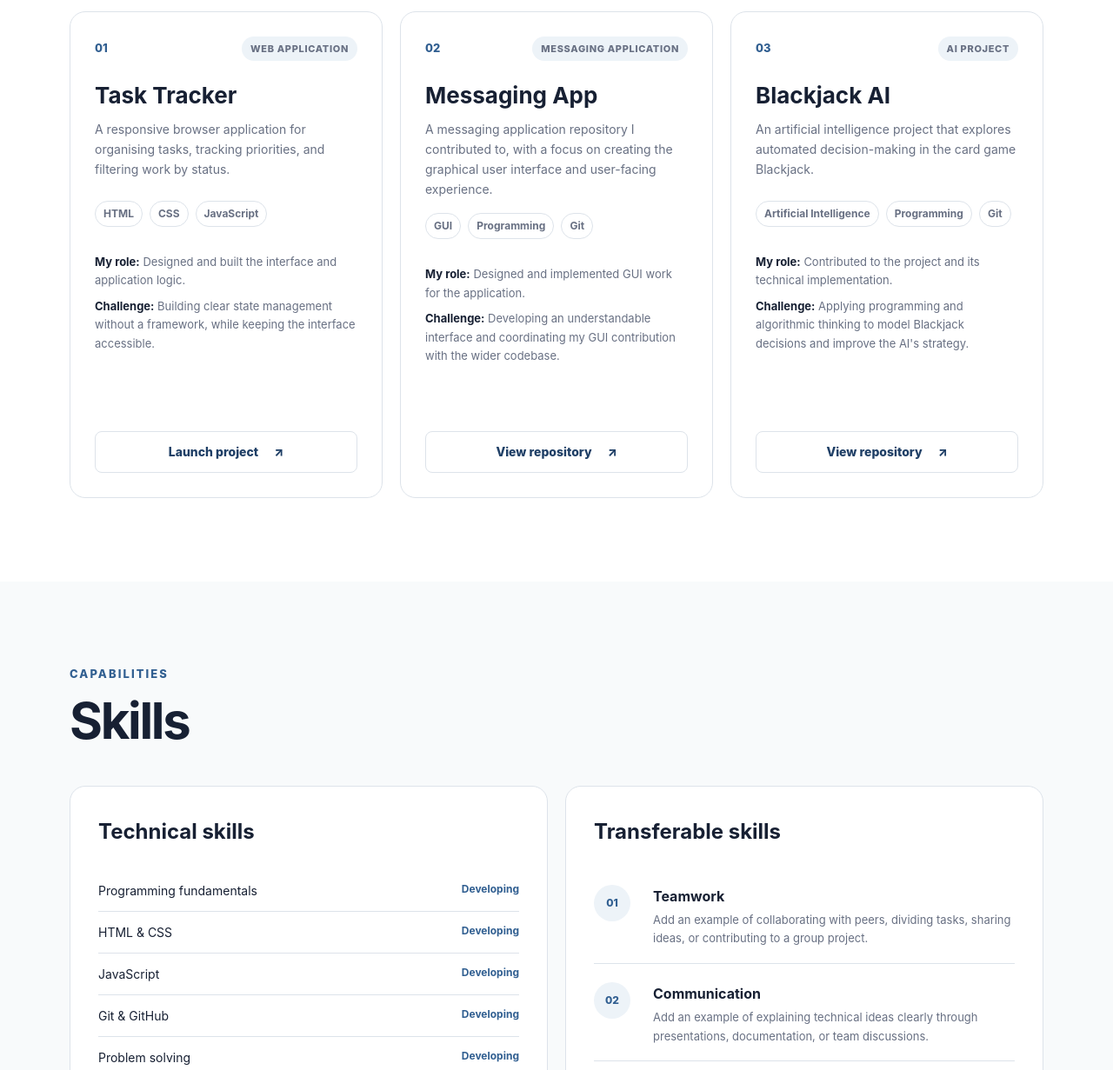
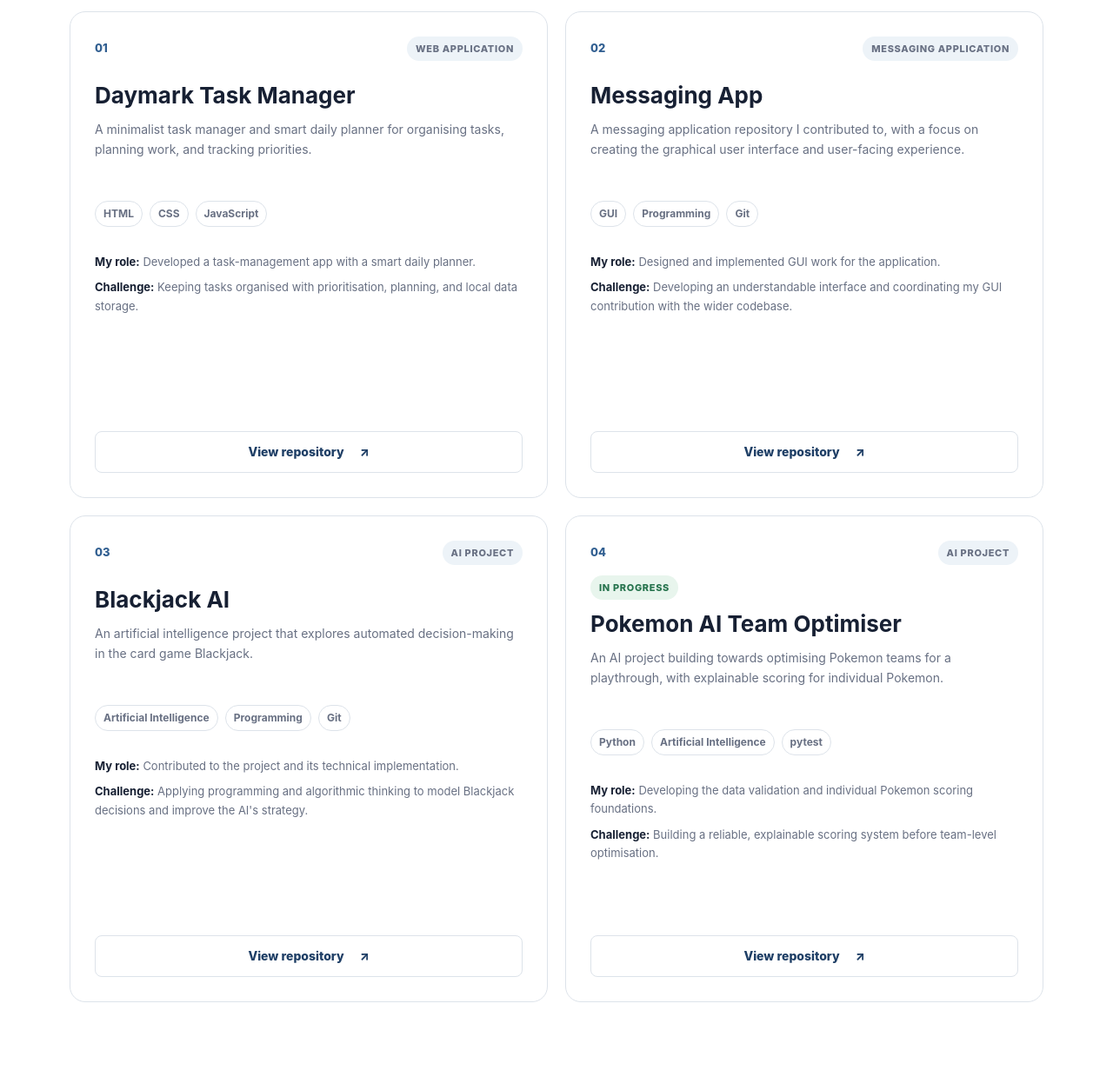
Before and after one commit to faisalsyero/EmployabilityProject, a plain HTML site: page index.html in a window 1280 px wide. Shown: the part 960-2191 px from the top of the page at 87% size. Drawn offline with Linux system fonts and the light colour scheme.

Commit message:
Update portfolio content and styling: rename Task Tracker to Daymark Task Manager, add Pokemon AI Team Optimiser project, and adjust CV links; modify project grid layout for better responsiveness.

```diff
--- a/index.html
+++ b/index.html
@@ -90,10 +90,10 @@
                 <span class="project-number">01</span>
                 <span class="project-type">Web Application</span>
               </div>
-              <h3>Task Tracker</h3>
+              <h3>Daymark Task Manager</h3>
               <p>
-                A responsive browser application for organising tasks, tracking
-                priorities, and filtering work by status.
+                A minimalist task manager and smart daily planner for organising
+                tasks, planning work, and tracking priorities.
               </p>
               <ul class="tag-list" aria-label="Technologies used">
                 <li>HTML</li>
@@ -101,11 +101,11 @@
                 <li>JavaScript</li>
               </ul>
               <div class="project-details">
-                <p><strong>My role:</strong> Designed and built the interface and application logic.</p>
-                <p><strong>Challenge:</strong> Building clear state management without a framework, while keeping the interface accessible.</p>
+                <p><strong>My role:</strong> Developed a task-management app with a smart daily planner.</p>
+                <p><strong>Challenge:</strong> Keeping tasks organised with prioritisation, planning, and local data storage.</p>
               </div>
-              <button class="button button-project" type="button" data-project="projects/task-tracker.html">
-                Launch project
+              <button class="button button-project" type="button" data-url="https://github.com/faisalsyero/task-manager">
+                View repository
                 <span aria-hidden="true">↗</span>
               </button>
             </article>
@@ -155,6 +155,32 @@
                 <p><strong>Challenge:</strong> Applying programming and algorithmic thinking to model Blackjack decisions and improve the AI's strategy.</p>
               </div>
               <button class="button button-project" type="button" data-url="https://github.com/struanmckenzie/blackjack-ai.git">
+                View repository
+                <span aria-hidden="true">↗</span>
+              </button>
+            </article>
+
+            <article class="project-card">
+              <div class="project-top">
+                <span class="project-number">04</span>
+                <span class="project-type">AI Project</span>
+              </div>
+              <p class="project-status">In progress</p>
+              <h3>Pokemon AI Team Optimiser</h3>
+              <p>
+                An AI project building towards optimising Pokemon teams for a
+                playthrough, with explainable scoring for individual Pokemon.
+              </p>
+              <ul class="tag-list" aria-label="Technologies used">
+                <li>Python</li>
+                <li>Artificial Intelligence</li>
+                <li>pytest</li>
+              </ul>
+              <div class="project-details">
+                <p><strong>My role:</strong> Developing the data validation and individual Pokemon scoring foundations.</p>
+                <p><strong>Challenge:</strong> Building a reliable, explainable scoring system before team-level optimisation.</p>
+              </div>
+              <button class="button button-project" type="button" data-url="https://github.com/faisalsyero/pokemon-bestteam">
                 View repository
                 <span aria-hidden="true">↗</span>
               </button>
@@ -256,10 +282,10 @@
             </p>
           </div>
           <div class="cv-actions">
-            <a class="button button-primary" id="cv-download" href="assets/Faisal-Suleiman-Yero-CV.pdf" download>
+            <a class="button button-primary" id="cv-download" href="Employability%20CV.pdf" download>
               Download PDF
             </a>
-            <a class="button button-secondary" id="cv-view" href="assets/Faisal-Suleiman-Yero-CV.pdf" target="_blank" rel="noopener">
+            <a class="button button-secondary" id="cv-view" href="Employability%20CV.pdf" target="_blank" rel="noopener">
               View CV
             </a>
           </div>
--- a/styles.css
+++ b/styles.css
@@ -309,7 +309,7 @@ body.dialog-open {
 
 .project-grid {
   display: grid;
-  grid-template-columns: repeat(3, 1fr);
+  grid-template-columns: repeat(2, 1fr);
   gap: 20px;
 }
 
@@ -365,6 +365,20 @@ body.dialog-open {
   margin: 0 0 16px;
   color: var(--muted);
   font-size: 14px;
+}
+
+.project-card > .project-status {
+  width: fit-content;
+  min-height: 0;
+  margin: -12px 0 12px;
+  border-radius: 999px;
+  padding: 5px 10px;
+  background: #e8f5ed;
+  color: #26734d;
+  font-size: 11px;
+  font-weight: 800;
+  letter-spacing: 0.06em;
+  text-transform: uppercase;
 }
 
 .tag-list {
@@ -714,14 +728,6 @@ body.dialog-open {
     max-width: 420px;
   }
 
-  .project-grid {
-    grid-template-columns: 1fr 1fr;
-  }
-
-  .project-card:last-child {
-    grid-column: 1 / -1;
-  }
-
   .cv-card {
     grid-template-columns: 1fr;
   }
```
Also changed, not shown: 2 other files.
